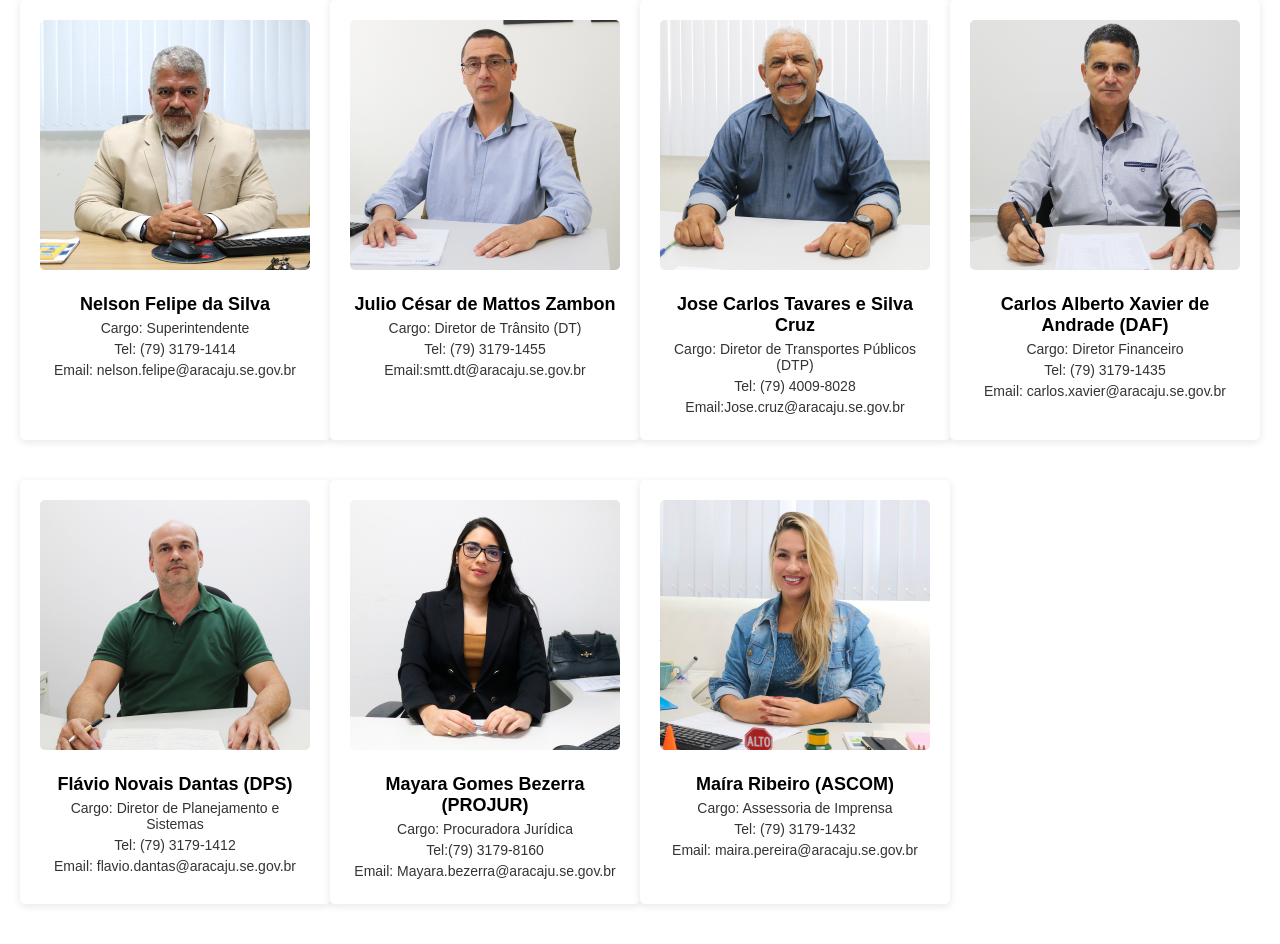
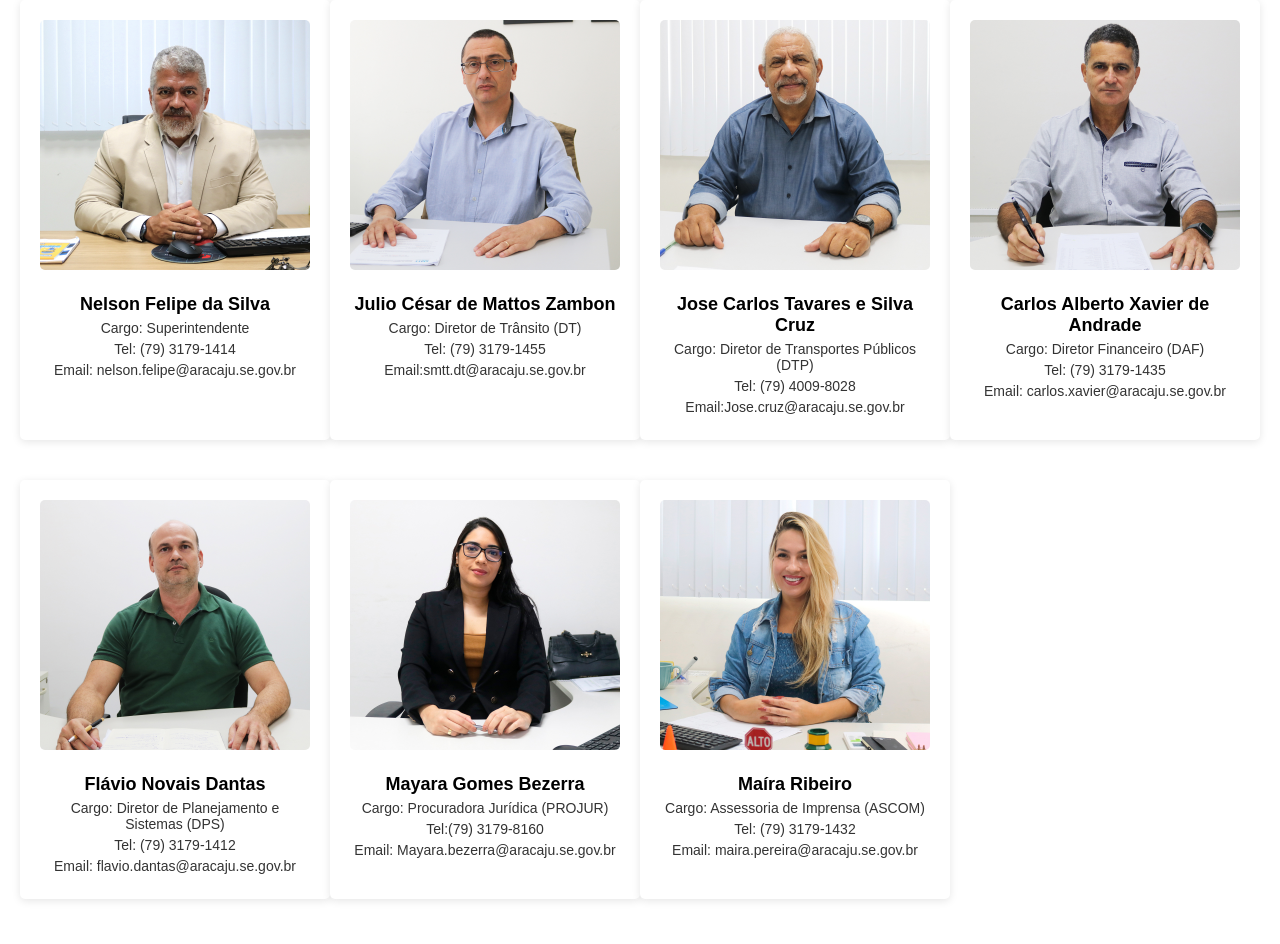
Before and after one commit to smttTI/estruturaadm, a plain HTML site: page index.html in a window 1280 px wide. Drawn offline with Linux system fonts and the light colour scheme.

Commit message:
Update index.html

```diff
--- a/index.html
+++ b/index.html
@@ -96,8 +96,8 @@
     <!-- Diretor 4 -->
     <div class="diretor">
       <img src="foto4.jpg" alt="Diretor 4">
-      <h2>Carlos Alberto Xavier de Andrade (DAF)</h2>
-      <p>Cargo: Diretor Financeiro</p>
+      <h2>Carlos Alberto Xavier de Andrade </h2>
+      <p>Cargo: Diretor Financeiro (DAF)</p>
       <p>Tel: (79) 3179-1435</p>
       <p>Email: <a href="carlos.xavier@aracaju.se.gov.br"></a>carlos.xavier@aracaju.se.gov.br</p>
     </div>
@@ -105,8 +105,8 @@
     <!-- Diretor 5 -->
     <div class="diretor">
       <img src="foto5.jpg" alt="Diretor 5">
-      <h2>Flávio Novais Dantas (DPS)</h2>
-      <p>Cargo: Diretor de Planejamento e Sistemas</p>
+      <h2>Flávio Novais Dantas </h2>
+      <p>Cargo: Diretor de Planejamento e Sistemas (DPS)</p>
       <p>Tel: (79) 3179-1412</p>
       <p>Email: <a href="flavio.dantas@aracaju.se.gov.br"></a>flavio.dantas@aracaju.se.gov.br</p>
     </div>
@@ -114,8 +114,8 @@
     <!-- Diretor 6 -->
     <div class="diretor">
       <img src="foto6.jpg" alt="">
-      <h2>Mayara Gomes Bezerra (PROJUR)</h2>
-      <p>Cargo: Procuradora Jurídica</p>
+      <h2>Mayara Gomes Bezerra </h2>
+      <p>Cargo: Procuradora Jurídica (PROJUR)</p>
       <p>Tel:(79) 3179-8160</p>
       <p>Email: <a href="Mayara.bezerra@aracaju.se.gov.br"></a>Mayara.bezerra@aracaju.se.gov.br</p>
     </div>
@@ -123,8 +123,8 @@
     <!-- Diretor 7 -->
     <div class="diretor">
       <img src="foto7.jpg" alt="">
-      <h2>Maíra Ribeiro (ASCOM)</h2>
-      <p>Cargo: Assessoria de Imprensa</p>
+      <h2>Maíra Ribeiro </h2>
+      <p>Cargo: Assessoria de Imprensa (ASCOM)</p>
       <p>Tel: (79) 3179-1432</p>
       <p>Email: <a href="maira.ribeiro@aracaju.se.gov.br"></a>maira.pereira@aracaju.se.gov.br</p>
     </div>
```
